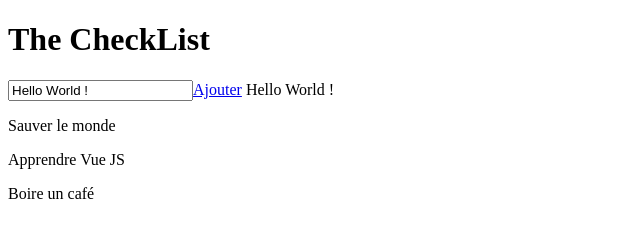
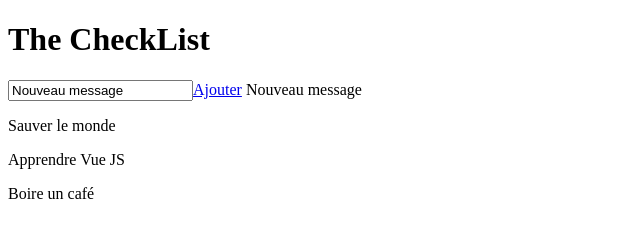
Before and after one commit to JulienT91/VueJS, a plain HTML site: page CheckList/index.html in a window 1280 px wide. Shown: the whole page, without its empty margins (0-640 px from the left). Drawn offline with nearby package versions, Linux system fonts and the light colour scheme.

Commit message:
Update index.html

```diff
--- a/CheckList/index.html
+++ b/CheckList/index.html
@@ -9,9 +9,7 @@
 <body>
     <div id="app">
         <h1>The CheckList</h1>
-        <input type="text" v-model="message" />
-        <a href="#" @click="ajouterNote" v-if="message != '' ">Ajouter</a>
-        {{message}}
+        <ajout></ajout>
         <note v-for="todo in todos" v-bind:content="todo" @click="inverser"></note>
     </div>
     <script>
@@ -41,6 +39,18 @@
             template: `<p>{{content}}</p>`
 
         });
+
+        vm.component('ajout',{
+            props:[],
+            data(){
+                return{
+                    interne: 'Nouveau message'
+                }
+            },
+            template: `<input type="text" v-model="interne" />
+                       <a href="#" @click="ajouterNote" v-if="interne != '' ">Ajouter</a>
+                       {{interne}}`
+        })
         vm.mount('#app');
     </script>
 </body>
```
